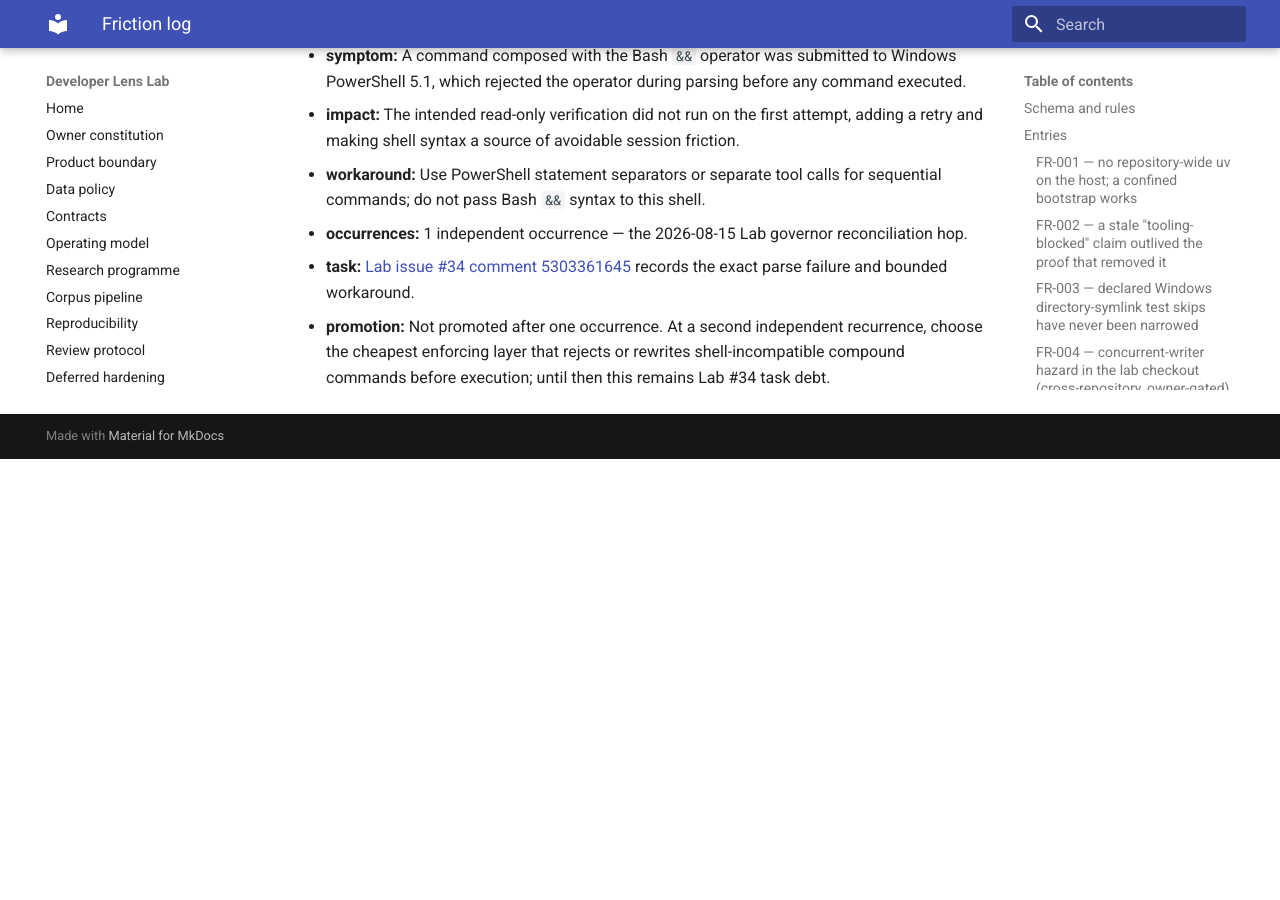
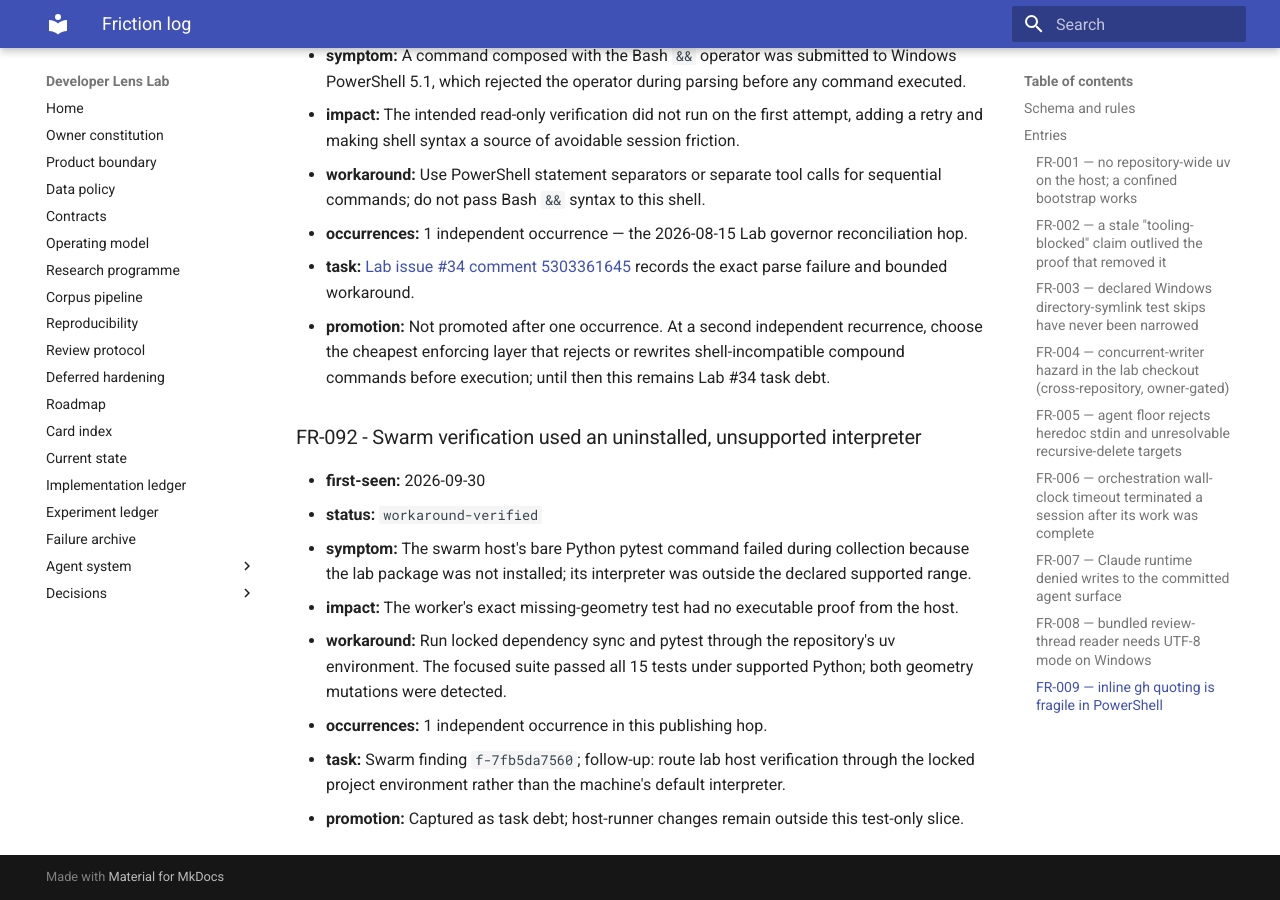
Before and after one commit to Chris0Jeky/developer-lens-lab, an MkDocs documentation site: the page built from docs/agent-system/FRICTION_LOG.md, in a window 1280 px wide and 900 px high, scrolled down 77497 px. Built offline with MkDocs 1.6.1 and Material for MkDocs 9.7.7, drawn with Linux system fonts in a browser that asks for light colours; before the commit the page ends 77956 px from its top, so only the background shows below that.

```diff
--- a/docs/agent-system/FRICTION_LOG.md
+++ b/docs/agent-system/FRICTION_LOG.md
@@ -2744,3 +2744,17 @@ retry, content inspection, or deletion was attempted.
 - **promotion:** Not promoted after one occurrence. At a second independent recurrence, choose the
   cheapest enforcing layer that rejects or rewrites shell-incompatible compound commands before
   execution; until then this remains Lab #34 task debt.
+
+### FR-092 - Swarm verification used an uninstalled, unsupported interpreter
+
+- **first-seen:** 2026-09-30
+- **status:** `workaround-verified`
+- **symptom:** The swarm host's bare Python pytest command failed during collection because the
+  lab package was not installed; its interpreter was outside the declared supported range.
+- **impact:** The worker's exact missing-geometry test had no executable proof from the host.
+- **workaround:** Run locked dependency sync and pytest through the repository's uv environment.
+  The focused suite passed all 15 tests under supported Python; both geometry mutations were detected.
+- **occurrences:** 1 independent occurrence in this publishing hop.
+- **task:** Swarm finding `f-7fb5da7560`; follow-up: route lab host verification through the locked
+  project environment rather than the machine's default interpreter.
+- **promotion:** Captured as task debt; host-runner changes remain outside this test-only slice.
```
Also changed, not shown: docs/IMPLEMENTATION_LEDGER.md (+12 -0 lines), 1 other file.
